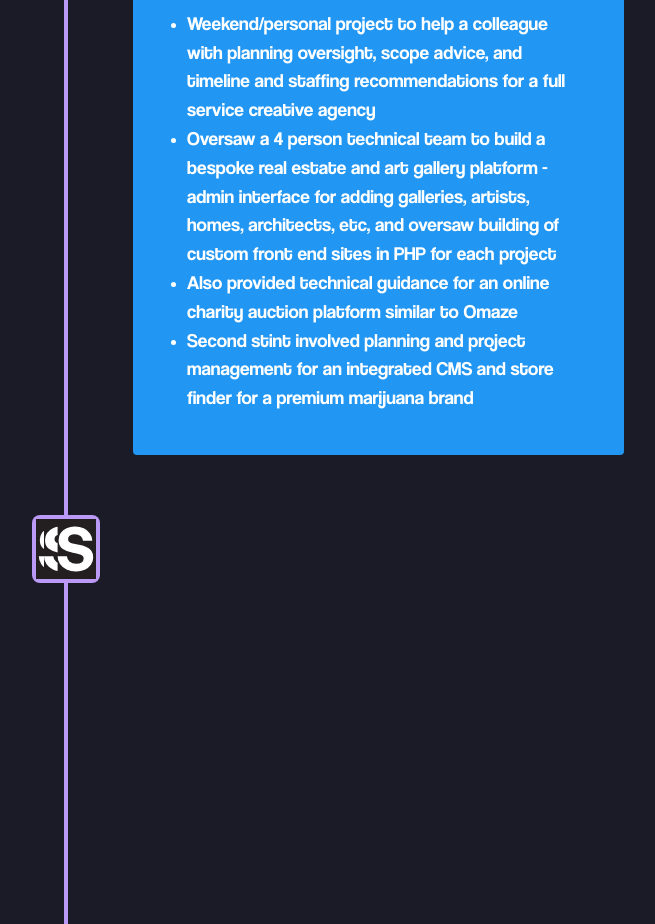
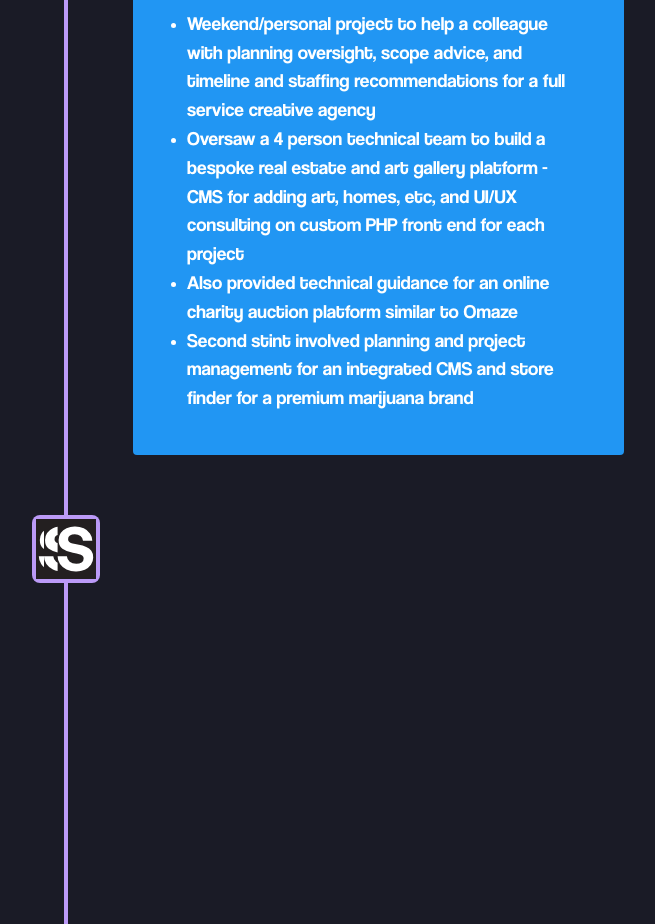
Before and after one commit to TimBek2/timbek2.github.io, a React (Vite) app: page / in a window 1280 px wide. Shown: the part 2200-3124 px from the top of the page, without its empty margins (574-1229 px from the left). Built offline with nearby package versions, Linux system fonts and the light colour scheme.

Commit message:
Cut some more words out of experience

```diff
--- a/src/constants/index.ts
+++ b/src/constants/index.ts
@@ -39,7 +39,7 @@ const experiences: Experience[] = [
     date: "Feb 2021 - Feb 2022, Dec 2024 - Mar 2025",
     points: [
       "Weekend/personal project to help a colleague with planning oversight, scope advice, and timeline and staffing recommendations for a full service creative agency",
-      "Oversaw a 4 person technical team to build a bespoke real estate and art gallery platform - admin interface for adding galleries, artists, homes, architects, etc, and oversaw building of custom front end sites in PHP for each project",
+      "Oversaw a 4 person technical team to build a bespoke real estate and art gallery platform - CMS for adding art, homes, etc, and UI/UX consulting on custom PHP front end for each project",
       "Also provided technical guidance for an online charity auction platform similar to Omaze",
       "Second stint involved planning and project management for an integrated CMS and store finder for a premium marijuana brand"
     ],
```
